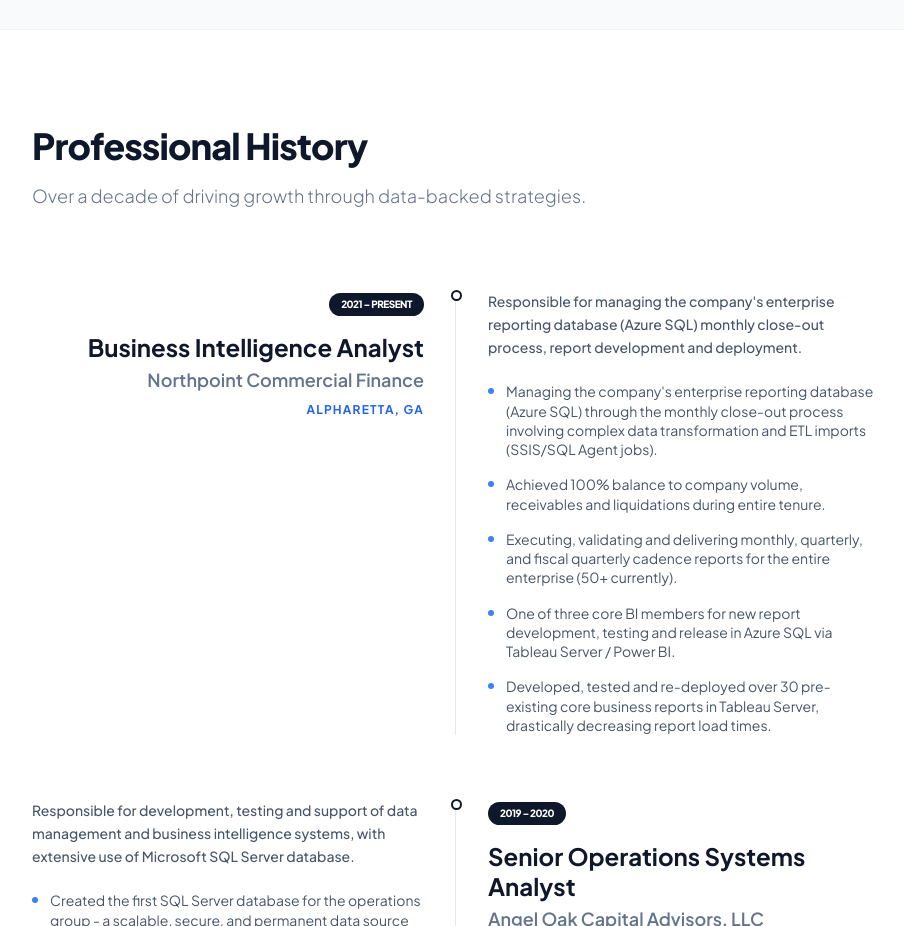
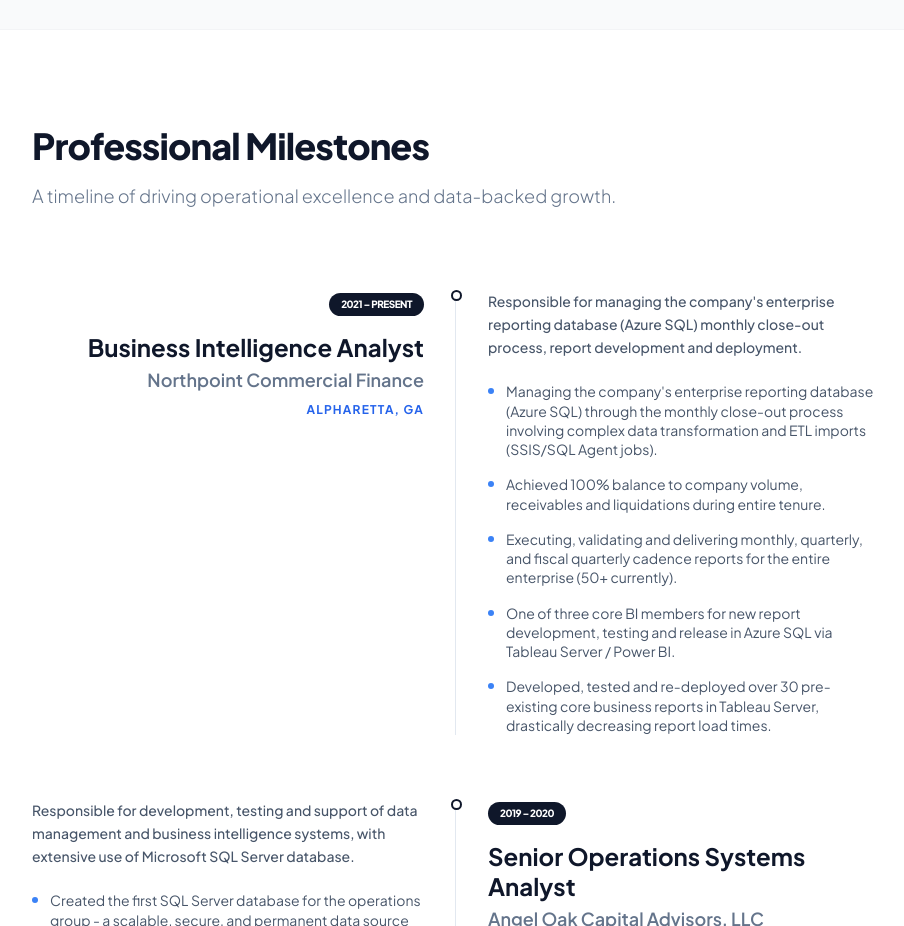
Before and after one commit to btburns308/brian-portfolio, a React (Vite) app: page / in a window 1280 px wide. Shown: the part 1620-2546 px from the top of the page, without its empty margins (184-1088 px from the left). Built offline with nearby package versions, Linux system fonts and the light colour scheme.

Commit message:
Update ExperienceSection.tsx

```diff
--- a/components/ExperienceSection.tsx
+++ b/components/ExperienceSection.tsx
@@ -9,8 +9,8 @@
   return (
     <div className="max-w-4xl mx-auto px-6">
       <div className="mb-20">
-        <h2 className="text-4xl font-extrabold text-slate-900 mb-4 tracking-tight">Professional History</h2>
-        <p className="text-slate-500 text-lg font-light">Over a decade of driving growth through data-backed strategies.</p>
+        <h2 className="text-4xl font-extrabold text-slate-900 mb-4 tracking-tight text-balance">Professional Milestones</h2>
+        <p className="text-slate-500 text-lg font-light">A timeline of driving operational excellence and data-backed growth.</p>
       </div>
 
       <div className="space-y-16">
@@ -34,7 +34,7 @@
               </div>
 
               {/* Dot */}
-              <div className="absolute left-[-5px] top-0 w-[11px] h-[11px] bg-white border-2 border-slate-900 rounded-full z-10 md:left-1/2 md:ml-[-5.5px]"></div>
+              <div className="absolute left-[-5px] top-0 w-[11px] h-[11px] bg-white border-2 border-slate-900 rounded-full z-10 md:left-1/2 md:ml-[-5.5px] group-hover:bg-blue-600 group-hover:scale-125 transition-all"></div>
 
               <div className="md:w-1/2">
                 <p className="text-slate-600 text-sm leading-relaxed mb-6 font-medium">
```
